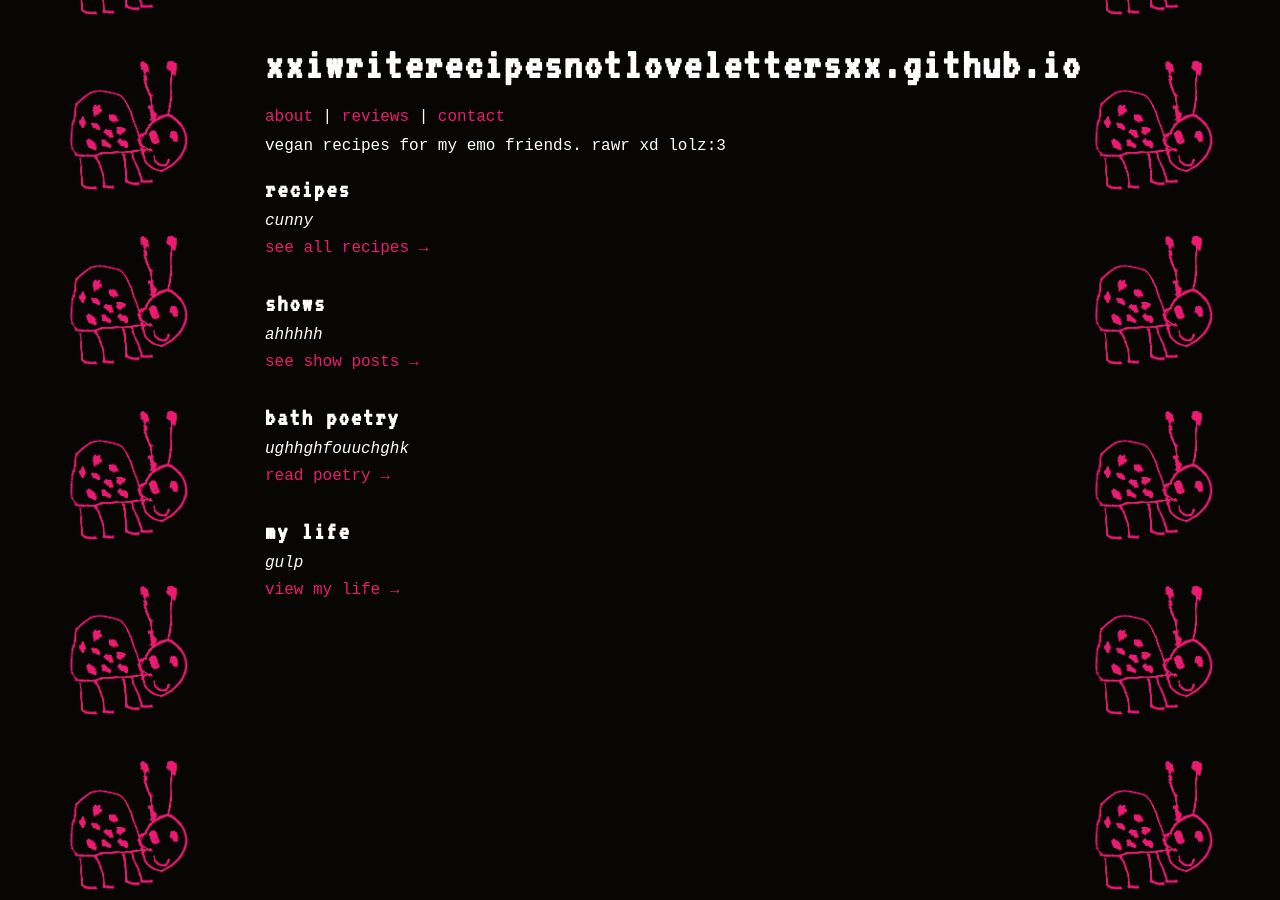
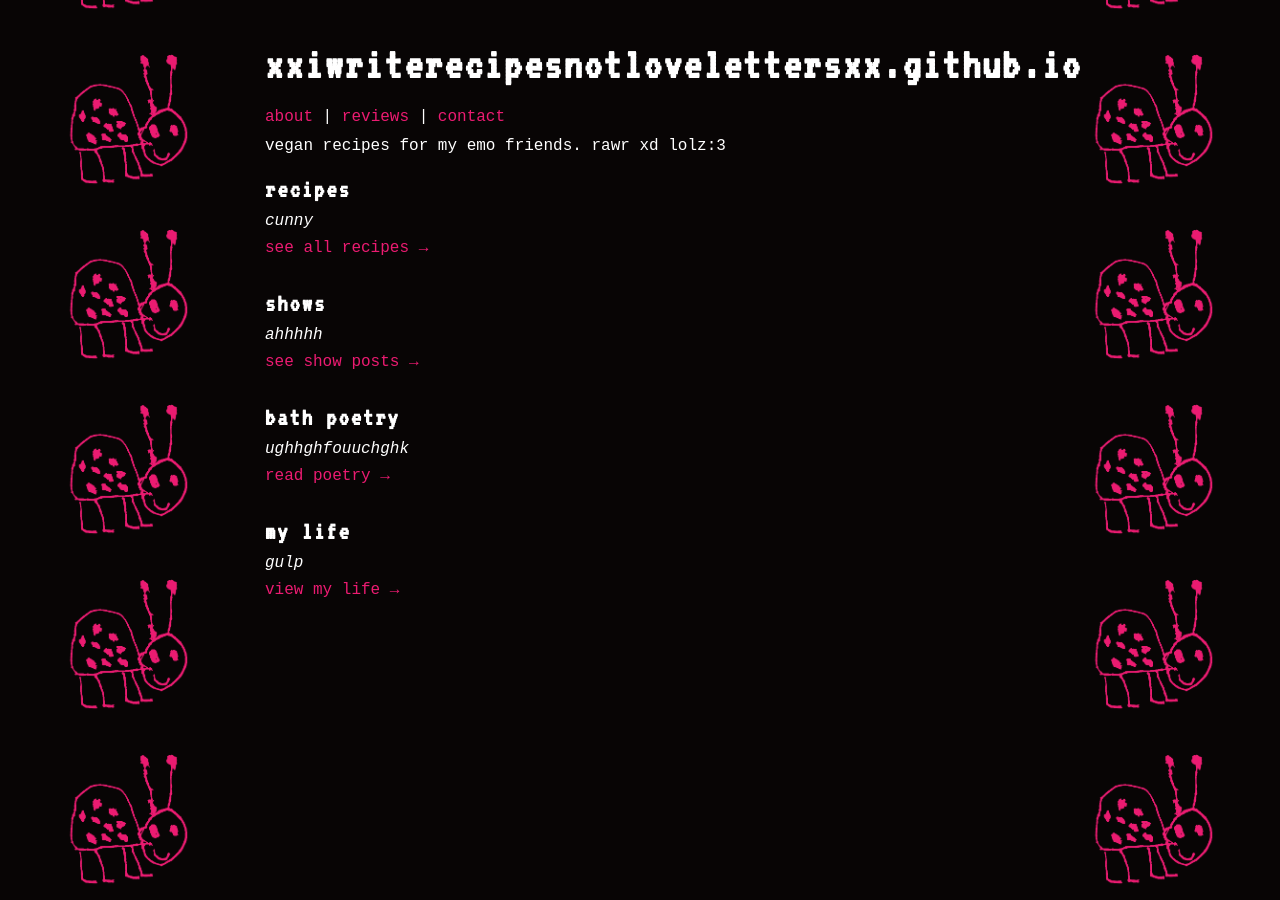
Before and after one commit to xxiwriterecipesnotlovelettersxx/xxiwriterecipesnotlovelettersxx.github.io, a Jekyll site: the page built from index.md, in a window 1280 px wide. Built offline with Jekyll 4.4.1, drawn with Linux system fonts in a browser that asks for light colours.

Commit message:
Update style.css

```diff
--- a/assets/css/style.css
+++ b/assets/css/style.css
@@ -15,7 +15,7 @@ body {
   /*  SIDE IMAGE BORDERS ADDED  */
   background-image: url('/images/borderf.png'), url('/images/borderf.png');
   background-repeat: repeat-y, repeat-y;
-  background-position: 40px 40px, calc(100% - 40px) 40px;
+  background-position: 40px 34px, calc(100% - 40px) 34px;
   background-size: auto 175px; /* adjust height if needed */
   padding-left: 120px; /* content spacing from border */
   padding-right: 120px;
```
